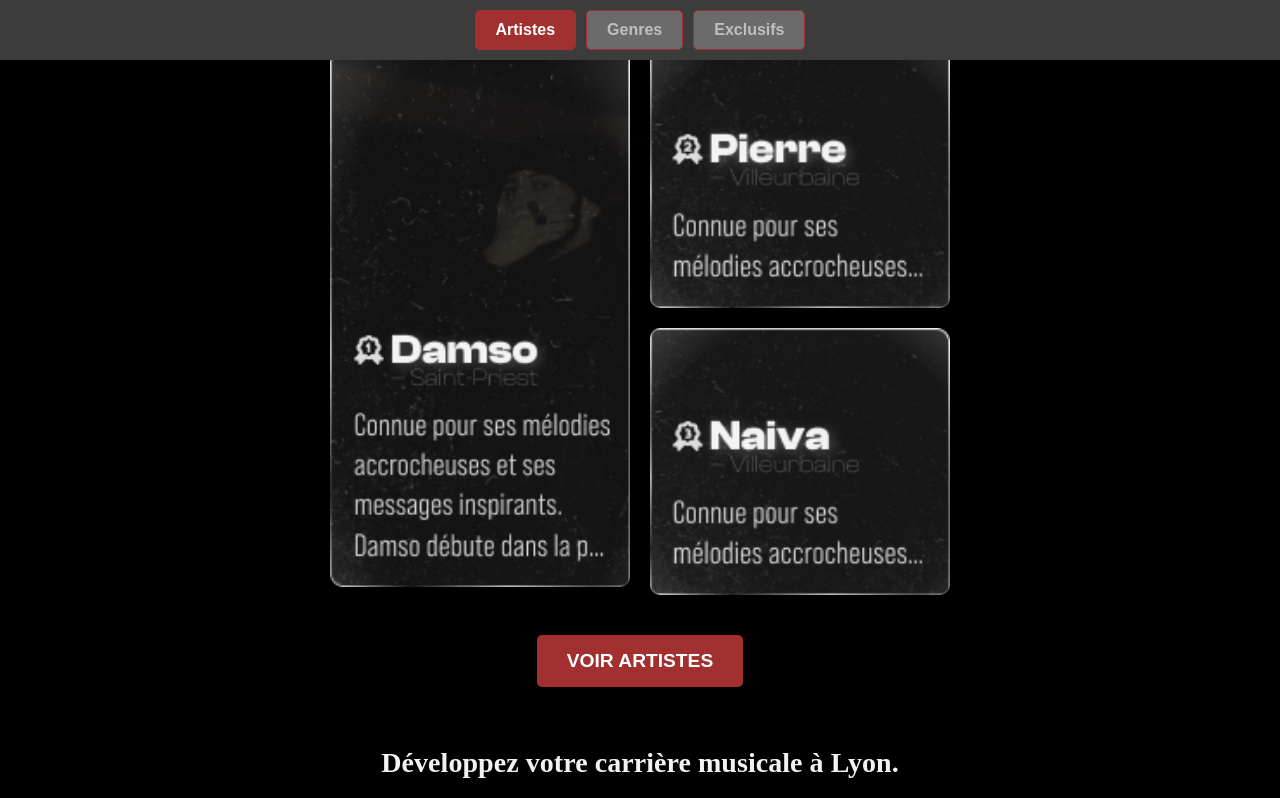
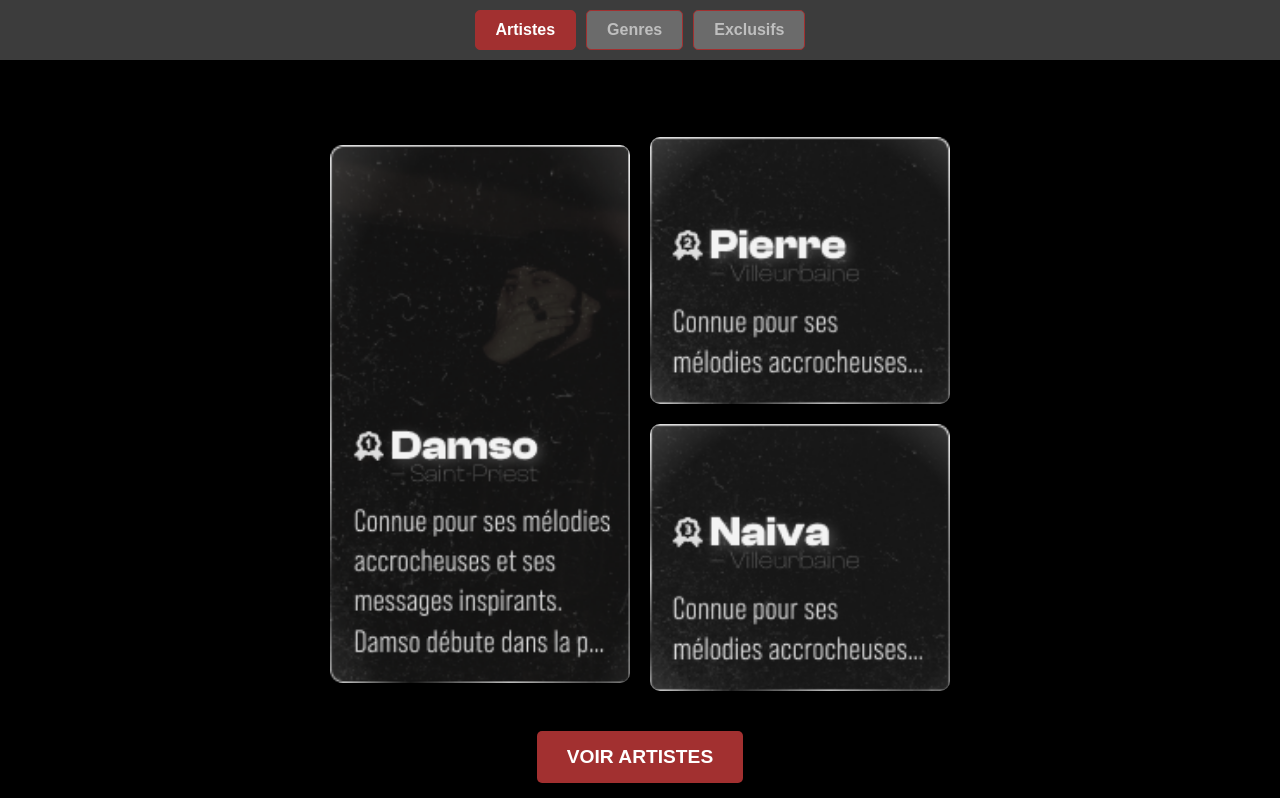
Before and after one commit to Mattdinina/BlizzardMagazine, a React (Create React App) app in the folder Front/my-app/: page /artistes in a window 1280 px wide. Shown: the top 798 px of the page. Built offline with nearby package versions, Linux system fonts and the light colour scheme.

Commit message:
l image ne s enfoncent plus dans la navbar

```diff
--- a/Front/my-app/src/mystyle/artiste.css
+++ b/Front/my-app/src/mystyle/artiste.css
@@ -58,7 +58,7 @@
     justify-content: center;
     align-items: center;
     /* Changer align-items à flex-start pour aligner les images en haut */
-    margin-top: 200px;
+    margin-top: 49vh;
     /* Espace pour les boutons de navigation */
     padding: 20px;
 }
```
